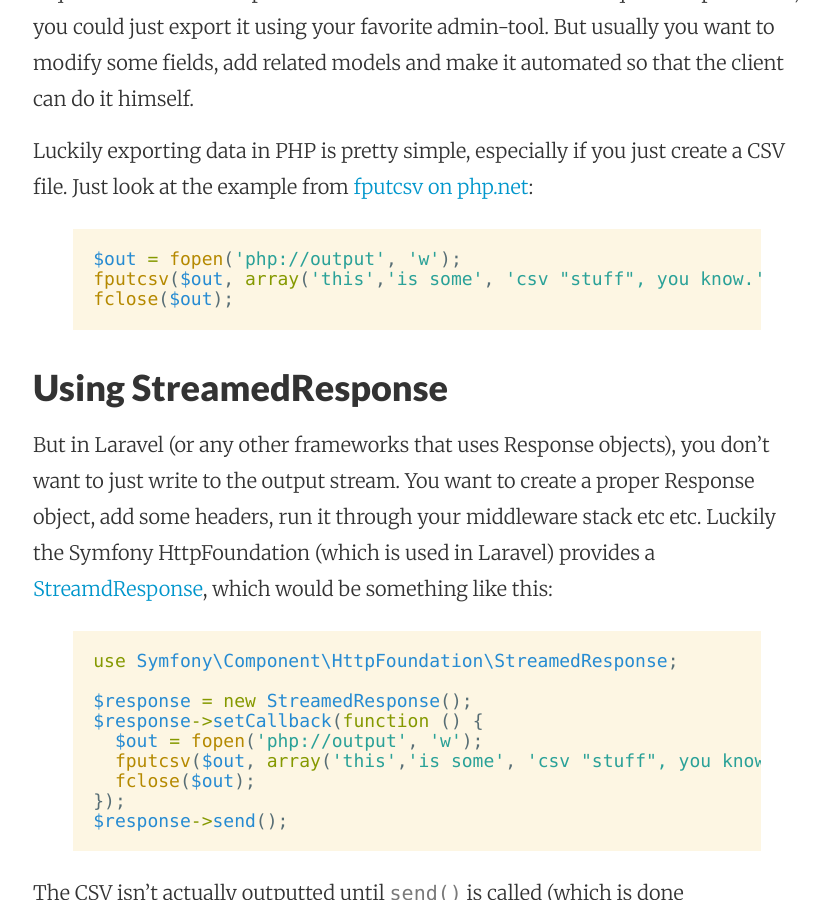
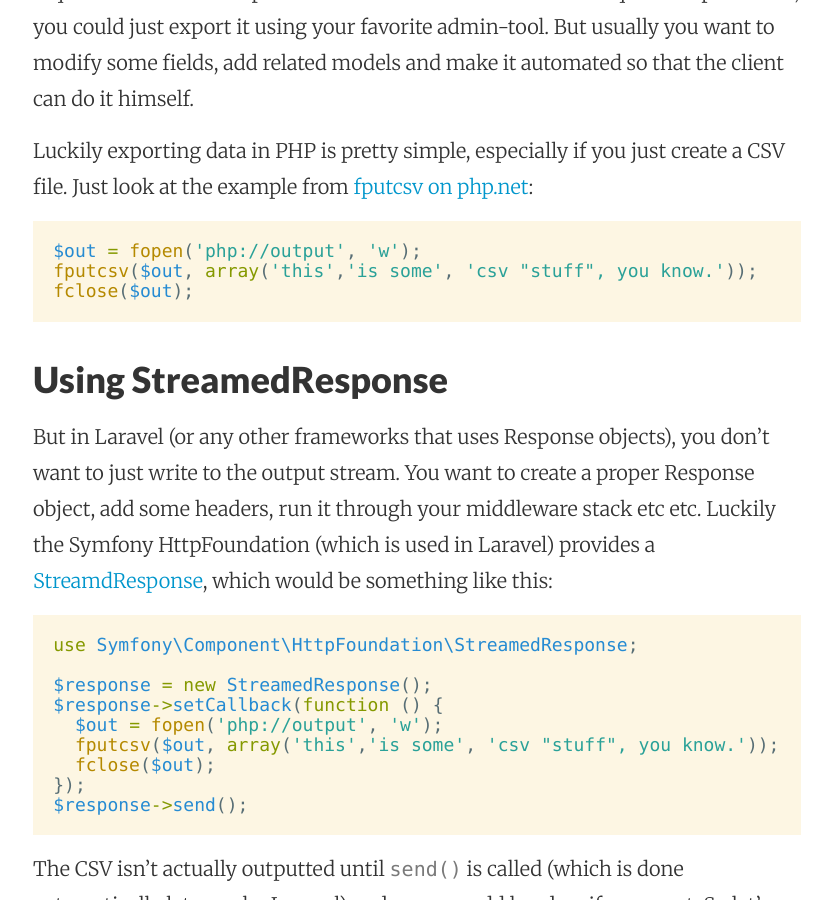
Before and after one commit to barryvdh/barryvdh.github.io, a Jekyll site: the page built from _posts/2015-02-08-streaming-large-csv-files-with-laravel-chunk.md, in a window 1280 px wide and 900 px high, scrolled down 738 px. Shown: the whole window, without its empty margins (223-1055 px from the left). Built offline with Jekyll 4.4.1, drawn with Linux system fonts in a browser that asks for light colours; nearby versions of some CDN libraries.

Commit message:
Test GFM

````diff
--- a/_config.yml
+++ b/_config.yml
@@ -31,8 +31,10 @@
 
 # Build settings
 markdown:     kramdown
+kramdown:
+  input: GFM
 redcarpet:
-  extensions: ['smart', 'tables', 'with_toc_data']
+  extensions: ["no_intra_emphasis", "fenced_code_blocks", "autolink", "strikethrough", "superscript", "smart", "tables", "with_toc_data"]
 permalink:    pretty
 paginate:     3
 sass:
--- a/_posts/2015-02-08-streaming-large-csv-files-with-laravel-chunk.md
+++ b/_posts/2015-02-08-streaming-large-csv-files-with-laravel-chunk.md
@@ -11,16 +11,16 @@
 
 Luckily exporting data in PHP is pretty simple, especially if you just create a CSV file. Just look at the example from [fputcsv on php.net](http://php.net/manual/en/function.fputcsv.php):
 
-{% highlight php %}
+```php
 $out = fopen('php://output', 'w');
 fputcsv($out, array('this','is some', 'csv "stuff", you know.'));
 fclose($out);
-{% endhighlight %}
+```
 
 ### Using StreamedResponse
 But in Laravel (or any other frameworks that uses Response objects), you don't want to just write to the output stream. You want to create a proper Response object, add some headers, run it through your middleware stack etc etc. Luckily the Symfony HttpFoundation (which is used in Laravel) provides a [StreamdResponse](http://symfony.com/doc/current/components/http_foundation/introduction.html#streaming-a-response), which would be something like this:
 
-{% highlight php %}
+```php
 use Symfony\Component\HttpFoundation\StreamedResponse;
 
 $response = new StreamedResponse();
@@ -30,11 +30,11 @@
   fclose($out);
 });
 $response->send();
-{% endhighlight %}
+```
 
 The CSV isn't actually outputted until `send()` is called (which is done automatically later on by Laravel) and you can add headers if you want. So let's create a basic example to output a CSV directly file directly to the browser:
 
-{% highlight php %}
+```php
     use Symfony\Component\HttpFoundation\StreamedResponse;
 
     Route::get('export', function(){
@@ -68,14 +68,14 @@
 
         return $response;
     });
-{% endhighlight %}
+```
 
 So this should force the download of a CSV file with your users.
 
 ### Chunking large queries
 But what if you have thousands of rows in your database? The Streaming would work, but you can fill your memory up when you load all that data. Luckily Laravel provides the [`chunk()`](http://laravel.com/docs/5.0/queries#selects) method on its Query Builder. You can provide a number of rows to fetch at once, and a callback to run on the result. So we can replace the `User::all()` with the following:
 
-{% highlight php %}
+```php
     \User::chunk(500, function($users) use($handle) {
         foreach ($users as $user) {
             // Add a new row with data
@@ -86,7 +86,7 @@
             ]);
         }
     });
-{% endhighlight %}
+```
 
 This will keep your memory within limits.
 
````
